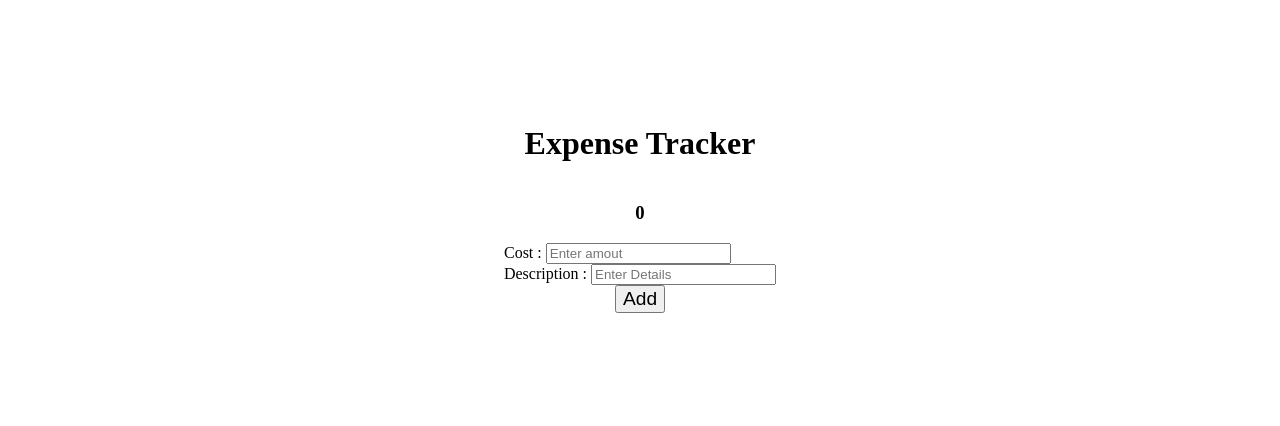
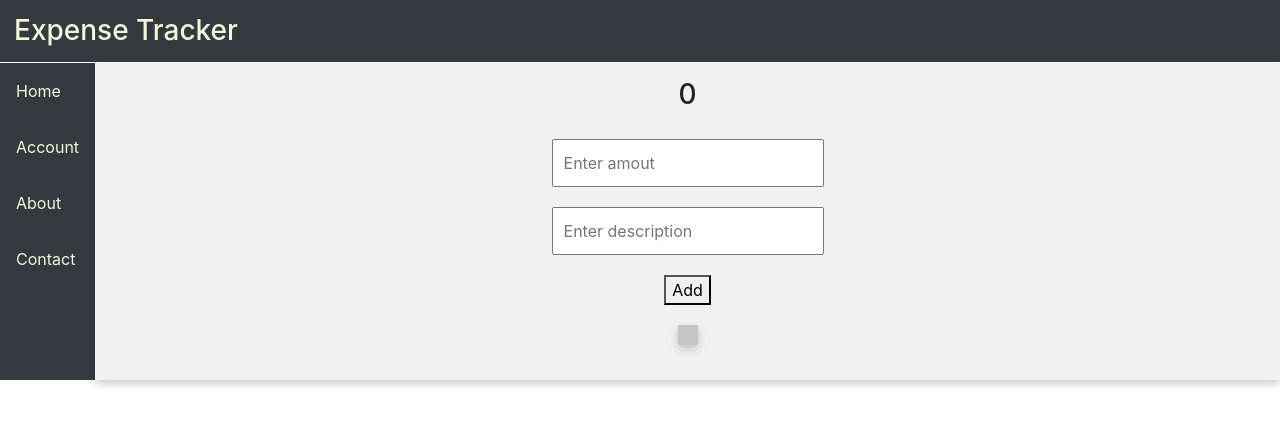
Before and after one commit to parimalnajan/JsBasic, a plain HTML site: page index.html in a window 1280 px wide. Drawn offline with nearby package versions, Linux system fonts and the light colour scheme.

Commit message:
added css

```diff
--- a/index.html
+++ b/index.html
@@ -5,15 +5,93 @@
     <meta charset="UTF-8">
     <meta name="viewport" content="width=device-width, initial-scale=1.0">
     <title>PE.js</title>
+    <link rel="stylesheet"
+    href="/E:/workstuff/bootstrap/bootstrap-4.4.1-dist/css/bootstrap.min.css">
 
     <style>
         body{
+            height:100%;
+        }
+
+        .struct{
+            display: flex;
+            flex-direction: row;
+            align-content:stretch;
+            height: 100%;
+
+        }
+
+
+        .leftnav{
+            background-color:#343a40;
+
+            margin-top: 0px;
+
+
+        }
+
+
+        .content{
             display: flex;
             flex-direction: column;
-            justify-content:center;
-            align-items:center;
-            height:50vh;
 
+            padding: 15px;
+            align-items: center;
+            box-shadow: 0 4px 8px 0 rgba(0, 0, 0, 0.2);
+            background-color: #f1f1f1;
+            width: 100%;
+            height: 100%;
+        }
+
+        .leftnav a {
+
+            display: block;
+            color: beige;
+            padding: 16px;
+            text-decoration: none;
+        }
+
+        .leftnav a:hover:not(.active) {
+        background-color: #555;
+        color: black;
+        }
+
+
+        .liststyle{
+
+            display: flex;
+            flex-direction: column;
+
+            align-items: center;
+
+            padding: 10px;
+            align-content: center;
+        }
+
+
+
+
+        .liststyle{
+
+            display: flex;
+            flex-direction: column;
+
+            align-items: center;
+            margin: 20px;
+            padding: 10px;
+            align-content: center;
+        }
+
+        .t{
+            background-color: #c5c5c5;
+            border:whitesmoke;
+            display: flex;
+            flex-direction: column;
+            box-shadow: 0 4px 8px 0 rgba(0, 0, 0, 0.2);
+            align-items: center;
+            margin: 20px;
+            padding: 10px;
+            align-content: center;
 
         }
     </style>
@@ -22,18 +100,46 @@
 
 <body>
 
-    <h1 this.style="text-align: center;"> Expense Tracker</h1>
+<div id= 'navbar' style="background-color: #343a40; color: beige;">
+         <h3 style="text-align: start;padding:14px ;margin-bottom: 1px;"> Expense Tracker</h3>
+</div>
 
 
-    <h3 id="headingTotal"></h3>
-    <list style="align-content: center;">
-    <div>Cost :        <input id="amt" type="text" placeholder="Enter amout" ></div>
 
-    <div>Description : <input id="des" placeholder="Enter Details" type="text"></div></list>
 
-    <button id="btn" style="font-size:larger;">Add</button>
-    <table id="allexpense"></table>
-    <div id= "displayTable"></div>
+<div class= "struct">
+    <div class="leftnav">
+        <list>
+        <a href="www.google.com" class= "liststyle2">Home</a>
+        <a class= "liststyle2">Account</a>
+        <a class= "liststyle2">About</a>
+        <a class= "liststyle2">Contact</a>
+    </list>
+    </div>
+
+
+        <div class="content">
+
+         <h3 id="headingTotal"></h3>
+
+         <list>
+
+              <div><input class= "liststyle" id="amt" type="text" placeholder="Enter amout" ></div>
+             <div><input class= "liststyle" id="des" placeholder="Enter description" type="text"></div>
+         </list>
+
+                <button  id="btn" >Add</button>
+               <!-- <table class="liststyle2" id="allexpense"></table>-->
+
+
+
+                <div class="t" id= "displayTable"></div>
+
+
+        </div>
+</div>
+
+
 
     <script>
         const headingEl= document.querySelector("#headingTotal");
@@ -76,7 +182,7 @@
         headingEl.textContent= outText;
 
         const TableHtml= allexpense.map(expense2 => {
-            return `<div>${expense2.cost}:: ${expense2.description}</div>`
+            return `<div>${expense2.cost}  :  ${expense2.description}</div>`
         }).join("");
 
 
@@ -84,24 +190,14 @@
 
         displaTableEL.innerHTML= TableHtml;
 
-        //console.clear();
-        //console.table(allexpense);
-
-        //inputElement= "";
-       // Inputdes = "";
 
        Inputdes.value="";
        inputElement.value="";
         }
 
 
-
-        //get button link
-        //listen click
        element.addEventListener("click",addExpense,false);
 
-
-    //   fucntion clear(){
 
     //   }
 
```
